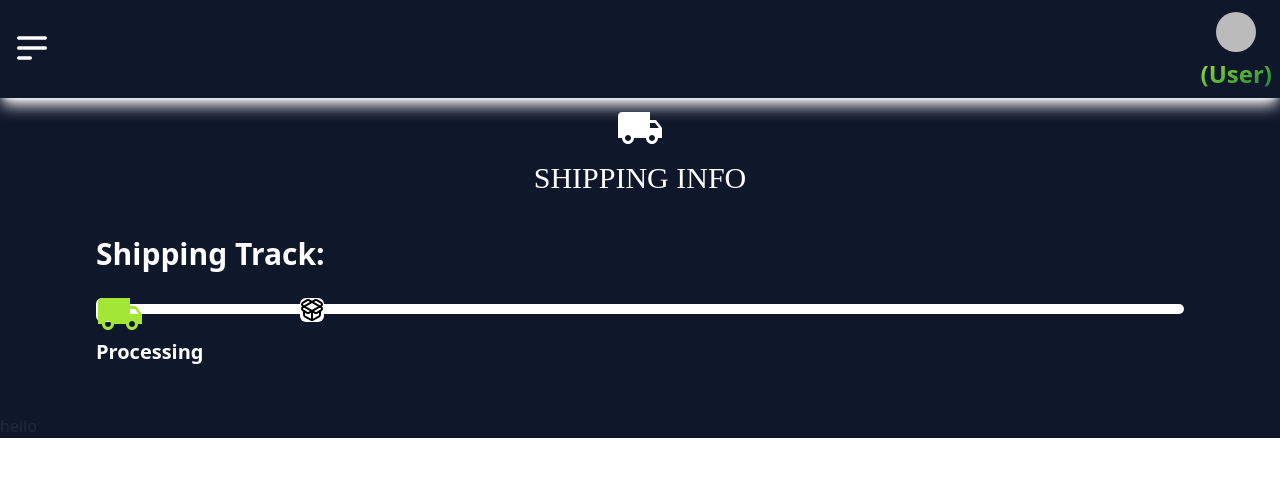
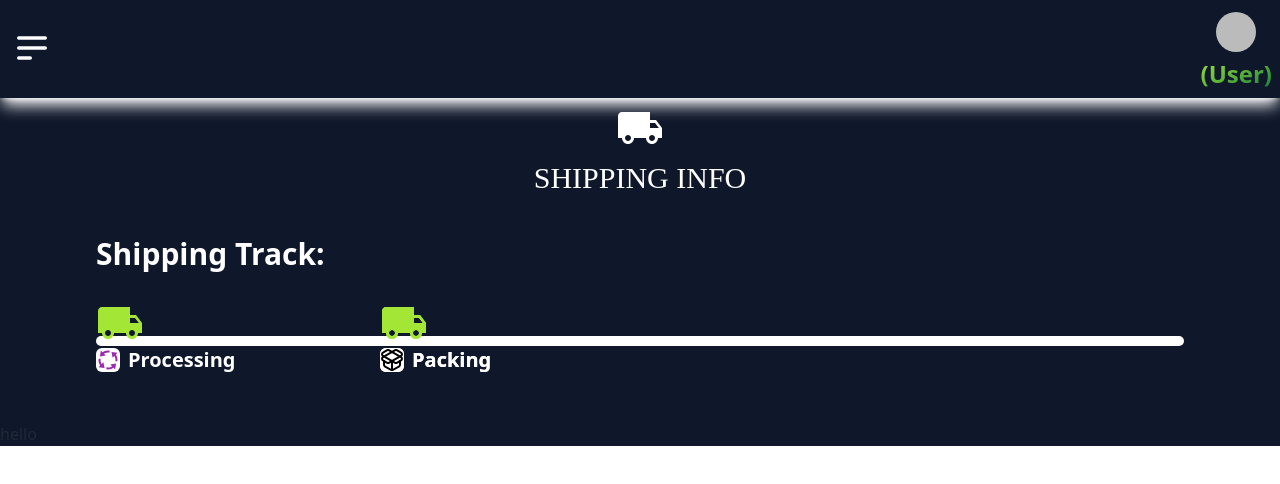
Before and after one commit to sami5671/Planet-World-Client, a React (Vite) app: page /dashboard/shippingInfoUser in a window 1280 px wide. Shown: the top 484 px of the page. Built offline with nearby package versions, Linux system fonts and the light colour scheme; no server answers; sample sign-in values are in the browser's storage; a web font is replaced by a local one.

Commit message:
added the shipping info design

```diff
--- a/src/Pages/User/ShippingInfo.jsx
+++ b/src/Pages/User/ShippingInfo.jsx
@@ -14,35 +14,54 @@ const ShippingInfo = () => {
         <SectionTitle7 heading={"Shipping Info"}></SectionTitle7>
 
         <div className="px-2 lg:px-24">
-          <h1 className="text-white font-bold mb-8 lg:text-3xl">
+          <h1 className="text-white font-bold mb-16 lg:text-3xl">
             Shipping Track:
           </h1>
         </div>
         <div className="text-white lg:w-full px-2 lg:px-24">
           <div className="bg-white h-[10px] w-full rounded-md"></div>
+
           {/* processing */}
+
           <div>
-            <p className="-mt-3 lg:-mt-4">
-              <FcProcess className="lg:text-2xl bg-white rounded-md" />
+            <p className="">
+              <p className="font-bold text-[10px] lg:text-xl flex items-center gap-1 lg:gap-2">
+                <FcProcess className="lg:text-2xl bg-white rounded-md" />
+                Processing
+              </p>
             </p>
-            <p className="-mt-5 lg:-mt-8">
+            <p className="absolute -mt-12 lg:-mt-[75px]">
               <MdLocalShipping className="text-3xl lg:text-5xl text-lime-400 rounded-md" />
-              <p className="font-bold text-[10px] lg:text-xl">Processing</p>
             </p>
           </div>
           {/* processing */}
         </div>
         {/* packing */}
-        <div className="absolute ml-[75px] lg:ml-[300px] text-white">
-          <p className="-mt-10 lg:-mt-[68px]">
-            <LuPackageOpen className="lg:text-2xl bg-white text-black rounded-md" />
+        <div className="ml-[78px] lg:ml-[380px] -mt-[15px] lg:-mt-[28px]">
+          <p className="">
+            <p className="text-white font-bold text-[10px] lg:text-xl flex items-center gap-2">
+              <LuPackageOpen className="lg:text-2xl bg-white text-black rounded-md " />
+              Packing
+            </p>
           </p>
-          {/* <p className="-mt-5 lg:-mt-8">
+          <p className="absolute -mt-12 lg:-mt-[75px]">
             <MdLocalShipping className="text-3xl lg:text-5xl text-lime-400 rounded-md" />
-            <p className="font-bold text-[10px] lg:text-xl">Packing</p>
-          </p> */}
+          </p>
         </div>
         {/* packing */}
+        {/* shipping */}
+        <div className="ml-[78px] lg:ml-[380px] -mt-[15px] lg:-mt-[28px]">
+          <p className="">
+            <p className="text-white font-bold text-[10px] lg:text-xl flex items-center gap-2">
+              <LuPackageOpen className="lg:text-2xl bg-white text-black rounded-md " />
+              Packing
+            </p>
+          </p>
+          <p className="absolute -mt-12 lg:-mt-[75px]">
+            <MdLocalShipping className="text-3xl lg:text-5xl text-lime-400 rounded-md" />
+          </p>
+        </div>
+        {/* shipping */}
 
         <div className="mt-12">hello</div>
       </section>
```
